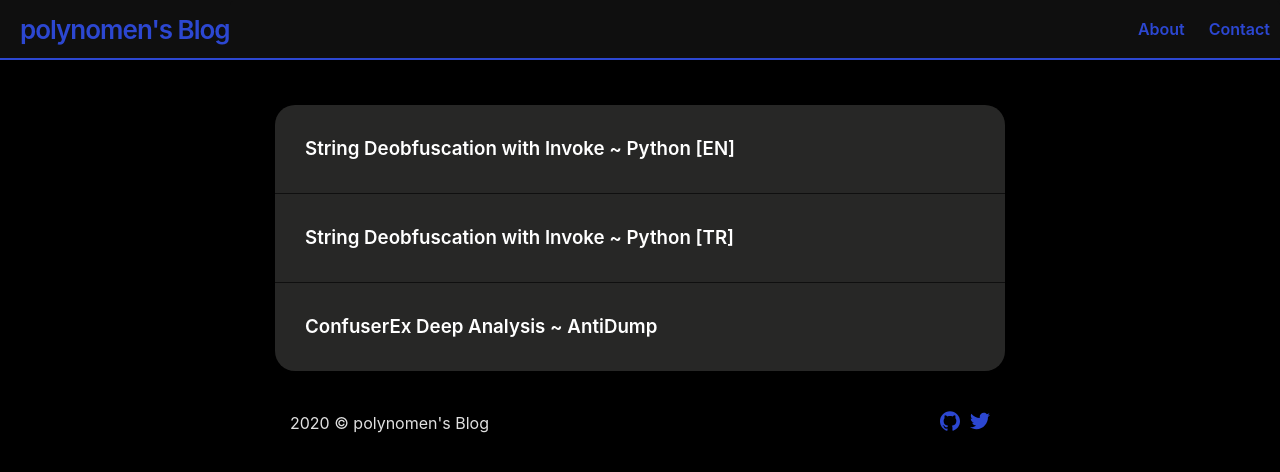
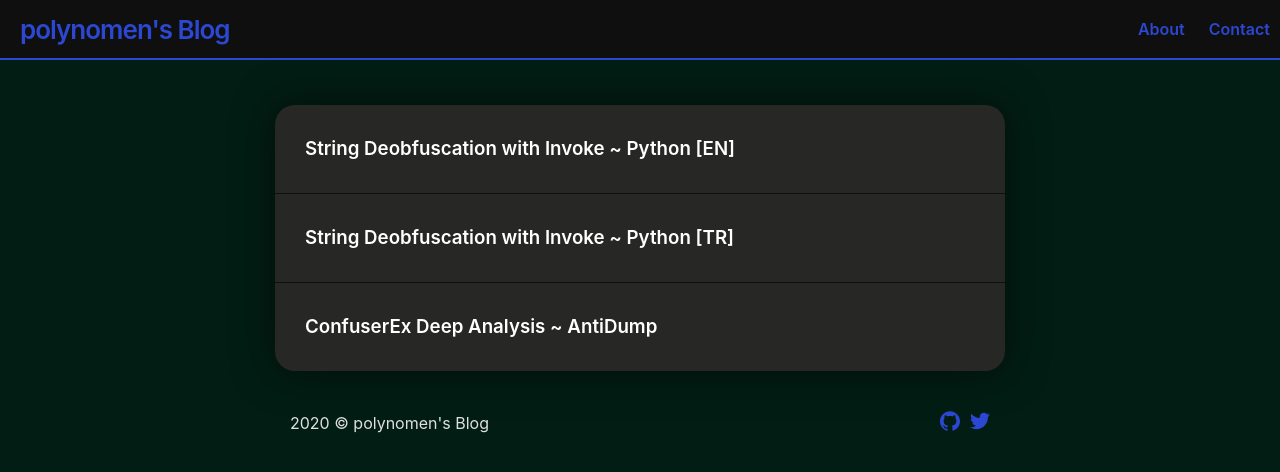
Before and after one commit to Rhotav/rhotav.github.io, a Jekyll site: the page built from index.md, in a window 1280 px wide. Shown: the top 472 px of the page. Built offline with Jekyll 4.4.1, drawn with Linux system fonts in a browser that asks for light colours; nearby versions of some CDN libraries.

Commit message:
Update _base.scss

```diff
--- a/_sass/_base.scss
+++ b/_sass/_base.scss
@@ -14,7 +14,7 @@ body {
 
 
 	// background style
-	background-color: #000000;
+	background-color: #021d14;
 	// from svgbackgrounds.com
 	background-attachment: fixed;
 	background-size: cover;
```
